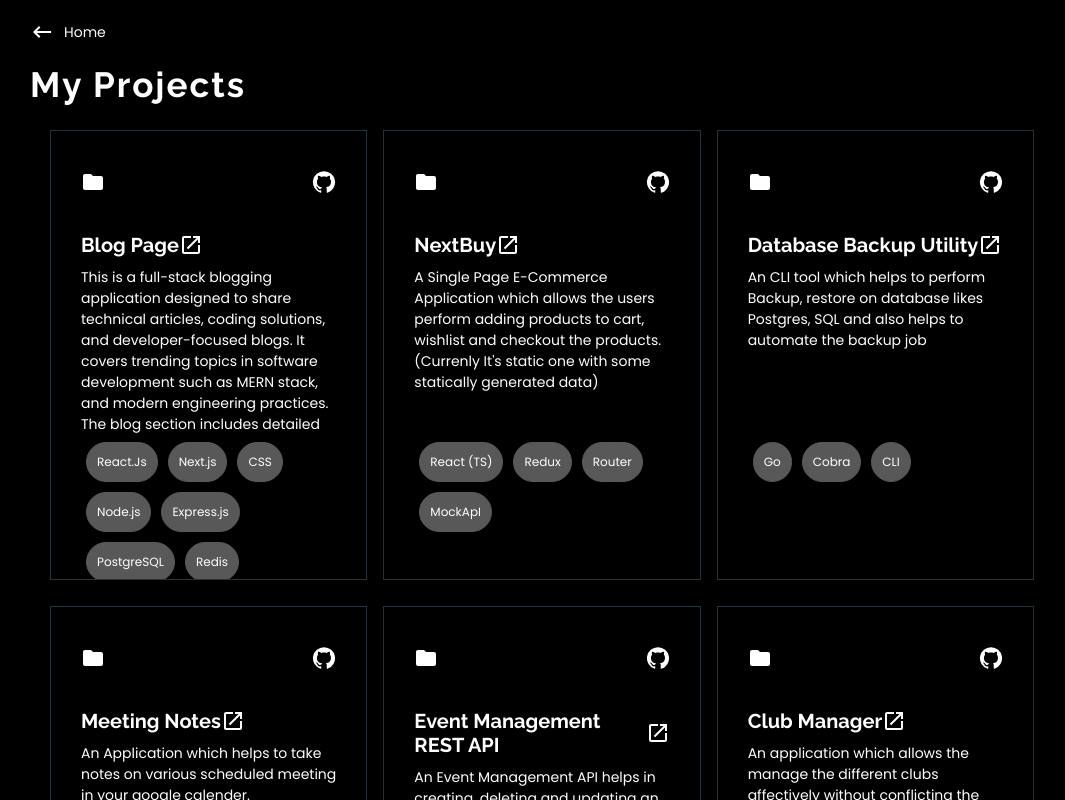
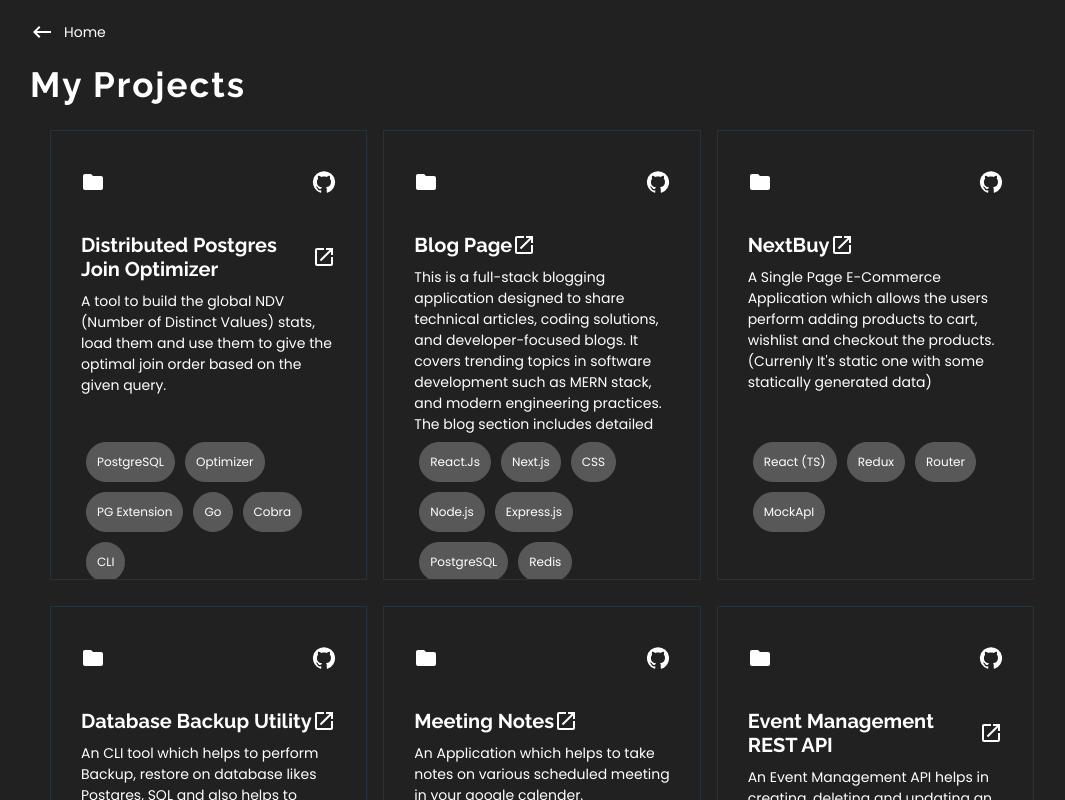
Before and after one commit to sambasivareddy-ch/sambasiva, a React (Create React App) app: page /projects in a window 1280 px wide. Shown: the top 800 px of the page, without its empty margins (98-1163 px from the left). Built offline with nearby package versions, Linux system fonts and the light colour scheme.

Commit message:
Added new project

```diff
--- a/src/index.css
+++ b/src/index.css
@@ -14,7 +14,7 @@
   --green-color: #43a047;
   --white-color: #fff;
 
-  --primary-color: #000;
+  --primary-color: #212121;
   --primary-text: #FFFFFF;
   --secondary-text: #cacaca;
   --border-color: #585858;
--- a/src/projectinfo.js
+++ b/src/projectinfo.js
@@ -1,4 +1,15 @@
 const PROJECTS_DATA = [
+    {
+        id: "dbu",
+        project_name: "Distributed Postgres Join Optimizer",
+        link: "https://github.com/sambasivareddy-ch/distributed-pg-stats/releases/tag/v1.0.0",
+        gitlink: "https://github.com/sambasivareddy-ch/distributed-pg-stats",
+        description:
+            "A tool to build the global NDV (Number of Distinct Values) stats, load them and use them to give the optimal join order based on the given query.",
+        skills: ["PostgreSQL", "Optimizer", "PG Extension", "Go", "Cobra", "CLI"],
+        status: "Completed",
+        preview: true,
+    },
     {
         id: "project1",
         project_name: "Blog Page",
```
